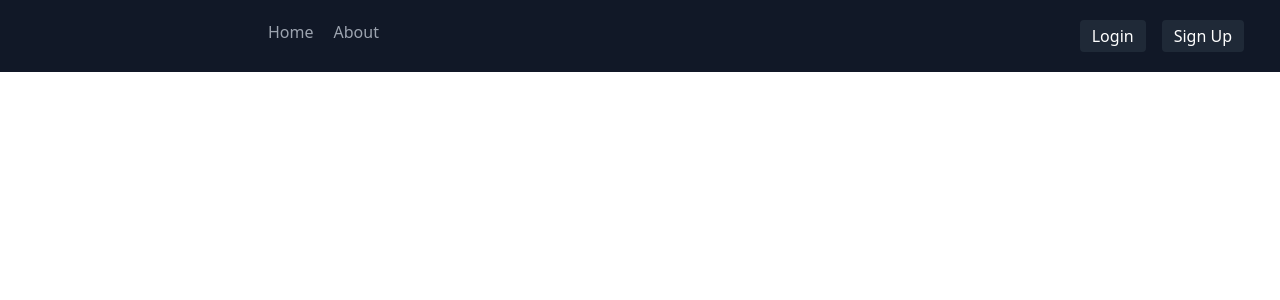
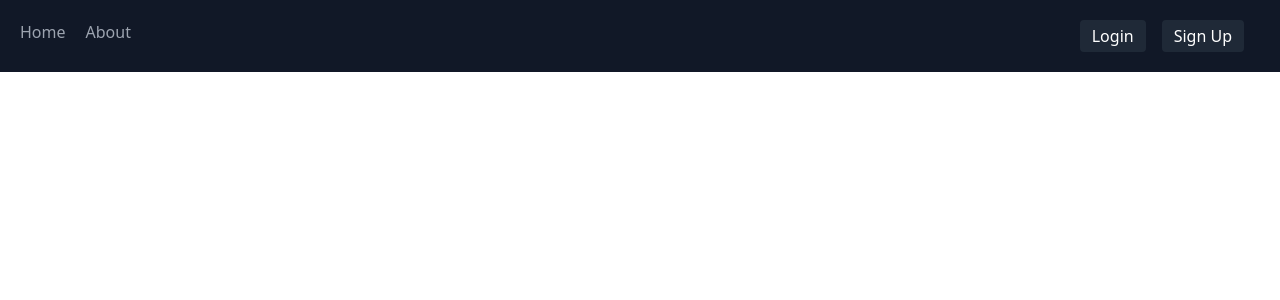
Before and after one commit to programmerpranit/Todo-MERN, a Next.js app: page / in a window 1280 px wide. Shown: the top 300 px of the page. Built offline with nearby package versions, Linux system fonts and the light colour scheme.

Commit message:
nav edits

```diff
--- a/components/Navbar.jsx
+++ b/components/Navbar.jsx
@@ -4,12 +4,12 @@ const Navbar = () => {
    return (
 
       <header class="text-gray-400 bg-gray-900 body-font ">
-         <div class="container justify-start items-left flex flex-wrap p-5 flex-col md:flex-row">
-            <nav class="flex lg:w-2/5 flex-wrap items-start justify-left text-base md:ml-auto ">
+         <div class="container flex flex-wrap p-5 flex-col md:flex-row">
+            <nav class="flex lg:w-2/5 flex-wrap items-start justify-left text-base  ">
                <a class="mr-5 hover:text-white">Home</a>
                <a class="mr-5 hover:text-white">About</a>
             </nav>
-            <div class="lg:w-2/5 inline-flex lg:justify-end ml-5 lg:ml-0">
+            <div class="lg:w-3/5 inline-flex lg:justify-end ml-5 lg:ml-0">
                <button class="inline-flex items-center bg-gray-800 text-white border-0 py-1 px-3 mr-4 focus:outline-none hover:bg-gray-700 rounded text-base mt-4 md:mt-0">Login
                </button>
                <button class="inline-flex items-center bg-gray-800 text-white border-0 py-1 px-3 mr-4 focus:outline-none hover:bg-gray-700 rounded text-base mt-4 md:mt-0">Sign Up
--- a/pages/_app.js
+++ b/pages/_app.js
@@ -1,7 +1,11 @@
 import '../styles/globals.css'
 
 function MyApp({ Component, pageProps }) {
-  return <Component {...pageProps} />
+  return <>
+  <Component {...pageProps} />
+  </>
+
+
 }
 
 export default MyApp
```
